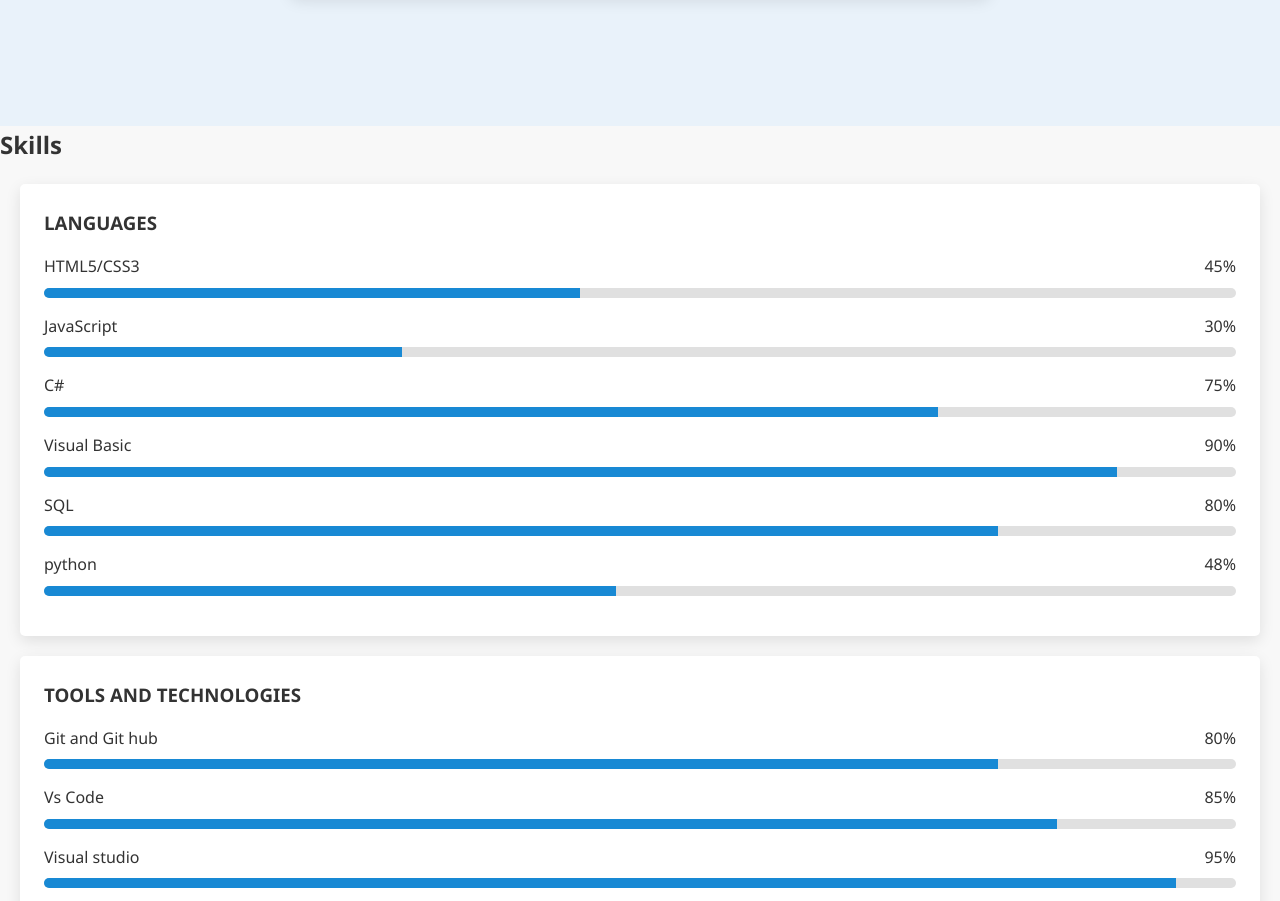
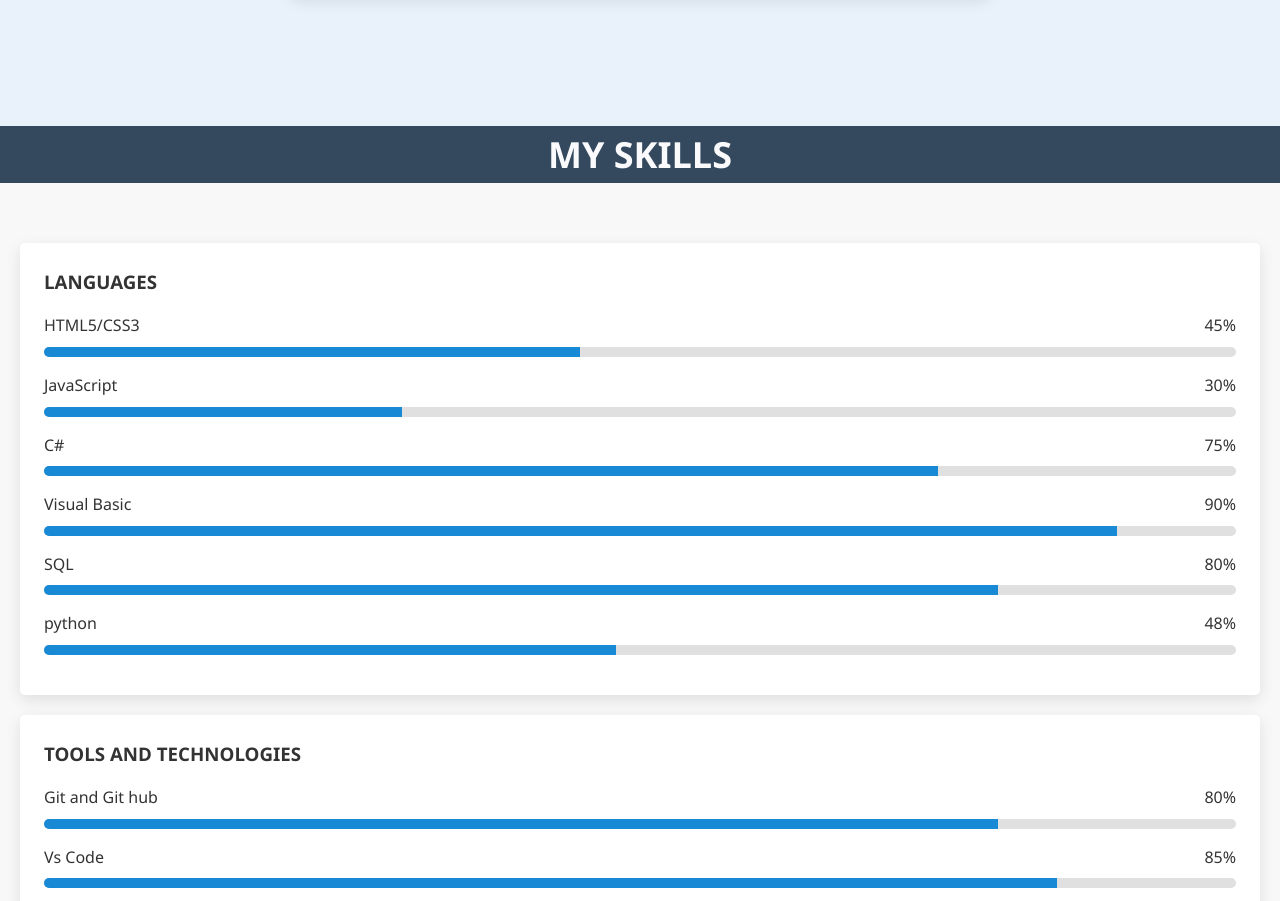
Before and after one commit to MosaMabina/potrfolio, a plain HTML site: page index.html in a window 1280 px wide. Shown: the part 1760-2661 px from the top of the page. Drawn offline with Linux system fonts and the light colour scheme.

Commit message:
Update index.html

```diff
--- a/index.html
+++ b/index.html
@@ -73,8 +73,8 @@
     </section>
 
      <!-- Skills Section -->
-     <section id="skills">
-        <h2>Skills</h2>
+     <section id="skills" class="Skills">
+        <h2 class="section-title"> MY SKILLS</h2>
         <div class="skills-container">
             <div class="skill-category">
                 <h3>LANGUAGES</h3>
```
